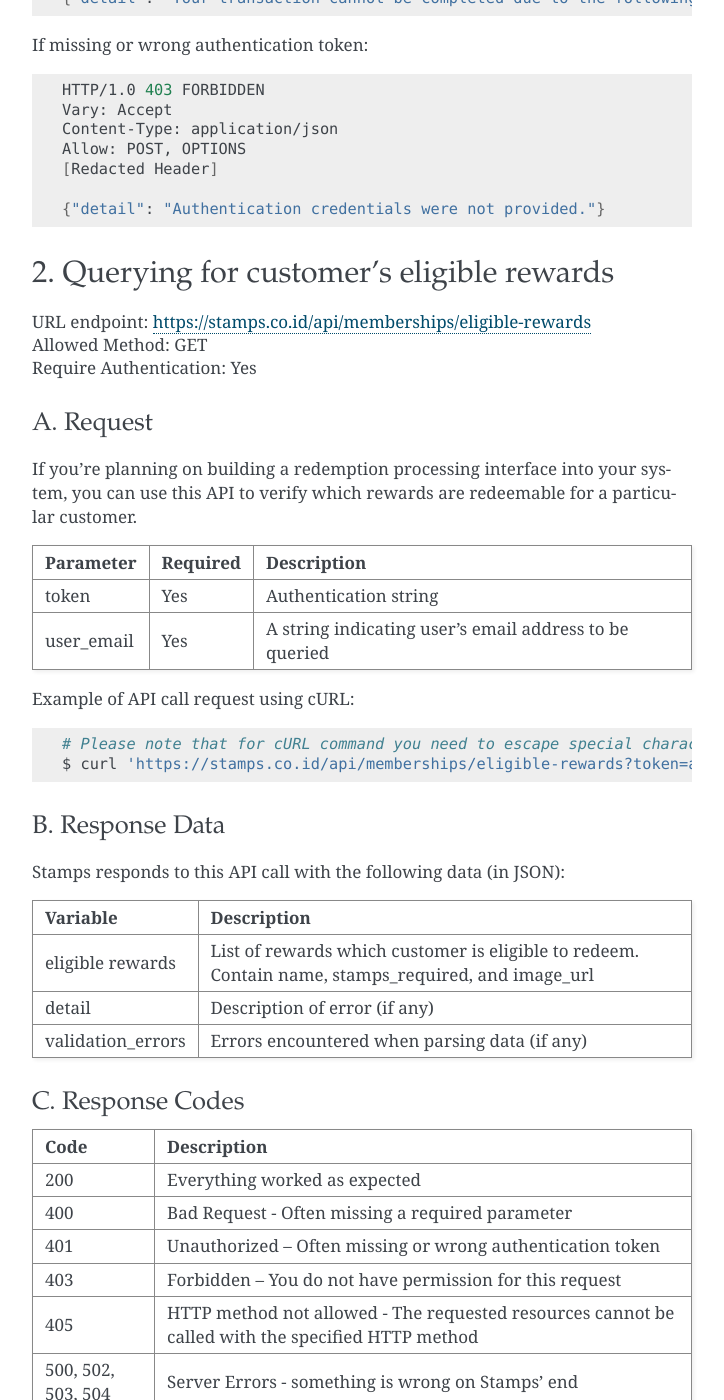
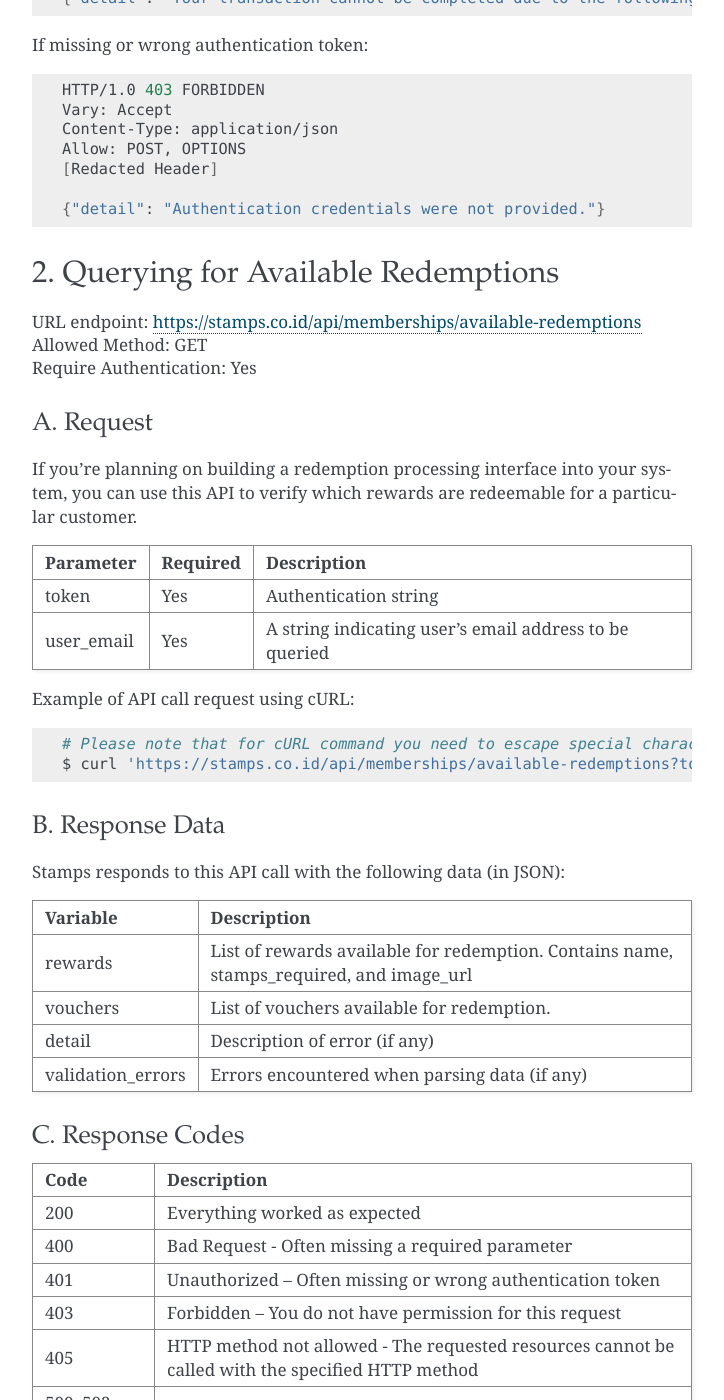
Before and after one commit to ui/stamps-api-docs, a Sphinx documentation site: the page built from source/customer_api.rst, in a window 1280 px wide and 1400 px high, scrolled down 1716 px. Shown: the whole window, without its empty margins (388-1112 px from the left). Built offline with Sphinx 7.4.7, drawn with Linux system fonts in a browser that asks for light colours; some of the changed text lies outside the part shown.

Commit message:
Updated customer API documentation.

```diff
--- a/source/customer_api.rst
+++ b/source/customer_api.rst
@@ -109,9 +109,9 @@ If missing or wrong authentication token:
     {"detail": "Authentication credentials were not provided."}
 
 
-2. Querying for customer's eligible rewards
+2. Querying for Available Redemptions
 =======================================
-| URL endpoint: https://stamps.co.id/api/memberships/eligible-rewards
+| URL endpoint: https://stamps.co.id/api/memberships/available-redemptions
 | Allowed Method: GET
 | Require Authentication: Yes
 
@@ -134,7 +134,8 @@ Example of API call request using cURL:
 .. code-block :: bash
 
     # Please note that for cURL command you need to escape special characters
-    $ curl 'https://stamps.co.id/api/memberships/eligible-rewards?token=abc&user_email=customer@stamps.co.id'
+    $ curl 'https://stamps.co.id/api/memberships/available-redemptions?token=abc&user_email=customer@stamps.co.id'
+
 
 B. Response Data
 ----------------
@@ -143,9 +144,9 @@ Stamps responds to this API call with the following data (in JSON):
 =================== ==============================
 Variable            Description
 =================== ==============================
-eligible rewards    List of rewards which customer
-                    is eligible to redeem. Contain
-                    name, stamps_required, and image_url
+rewards             List of rewards available for redemption.
+                    Contains name, stamps_required, and image_url
+vouchers            List of vouchers available for redemption.
 detail              Description of error (if any)
 validation_errors   Errors encountered when parsing
                     data (if any)
```
